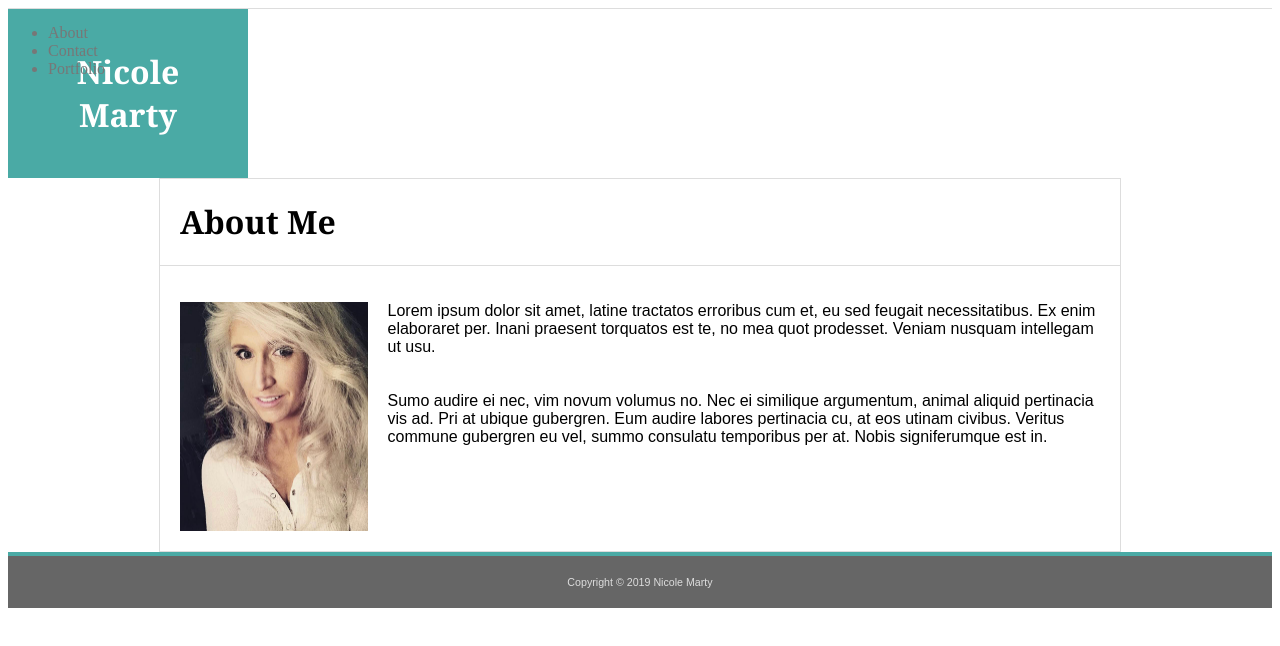
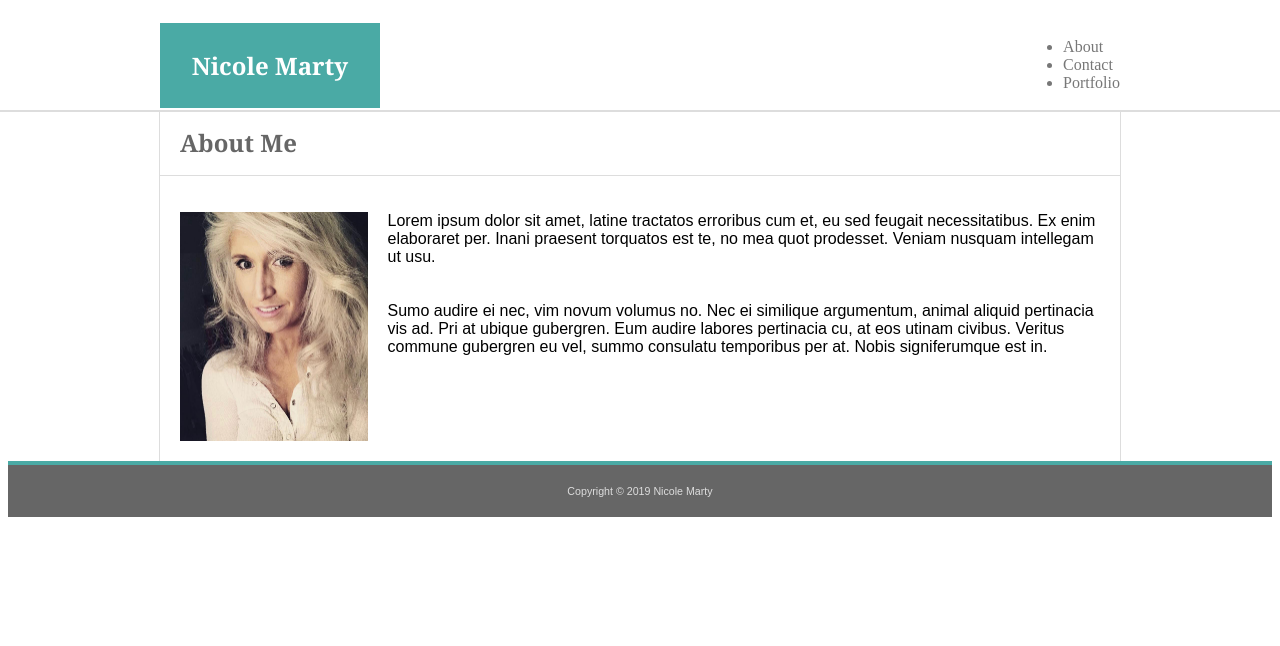
Before and after one commit to NicoleMarty/Basic-Portfolio, a plain HTML site: page index.html in a window 1280 px wide. Drawn offline with Linux system fonts and the light colour scheme.

Commit message:
updated nav and heading area

```diff
--- a/assets/css/style.css
+++ b/assets/css/style.css
@@ -1,15 +1,33 @@
-
+.container {
+    width: 100%;
+    border-bottom: 2px solid #dddddd;
+    position: absolute;
+    top: 110px;
+    left: 0;
+}
 .nav {
+    width: 960px;
+    margin-right: auto;
+    margin-left: auto;
+    overflow: auto;
     background-color: #ffffff;
     color: #777777;
-    border-bottom: 1px solid #dddddd;
+    position: relative;
+    height: 100px;
 }
 
-.links {
+#links {
     position: absolute;
+    right: 0;
+    bottom: 0;
+
 }
 
-.header {
+h1 {
+    font-size: 18pt;
+}
+
+#header {
     background-color: #4aaaa5;
     color: #ffffff;
     font-family: Georgia, 'Times New Roman', Times, serif;
@@ -17,14 +35,19 @@
     width: 200px;
     text-align: center;
     font-weight: bold;
-    padding: 20px;
+    padding: 10px;
+    position: absolute;
+    left: 0;
+    bottom: 0;
 }
 
 .content {
     width: 960px;
+    margin-top: 2px;
     margin-right: auto;
     margin-left: auto;
-    border: 1px solid #dddddd;
+    border-left: 1px solid #dddddd;
+    border-right: 1px solid #dddddd;
     overflow: auto;
 }
 
@@ -32,6 +55,7 @@
     padding-left: 20px;
     font-family: Georgia, 'Times New Roman', Times, serif;
     font-size: 12pt;
+    color: #666666;
     border-bottom: 1px solid #dddddd;
     font-weight: bold;
 
--- a/index.html
+++ b/index.html
@@ -8,27 +8,26 @@
 </head>
 
 <body>
+    <div class="container"></div>
     <!-- Start Nav -->
-    <div class="container">
     <div class="nav">
-            <div class="links">
+        <!-- Start Links -->
+        <div id="links">
             <ul>
                 <li>About</li>
                 <li>Contact</li>
                 <li>Portfolio</li>
             </ul>
         </div>
+        <!-- End Links -->
+
+        <!-- Start Header -->
+        <div id="header">
+            <h1>Nicole Marty</h1>
         </div>
+        <!-- End Header -->
     </div>
     <!-- End Nav -->
-
-    <!-- Start Header -->
-    <div class="container">
-        <div class="header">
-            <h1>Nicole Marty</h1>
-        </div>
-    </div>
-    <!-- End Header -->
 
     <!-- Start Content-->
     <div class="content">
```
Lines whose indentation alone changed are shown as unchanged.
